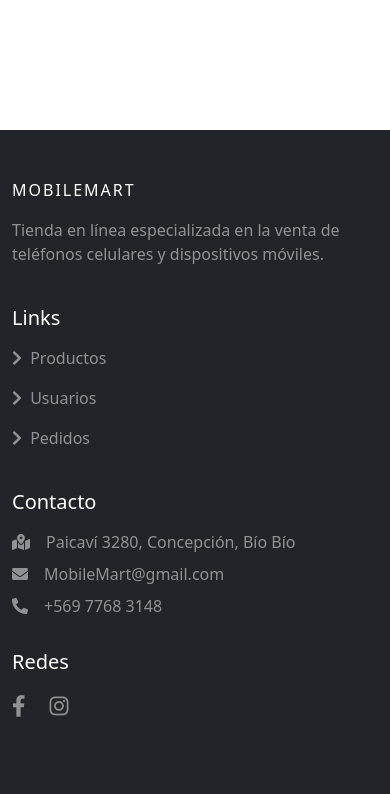
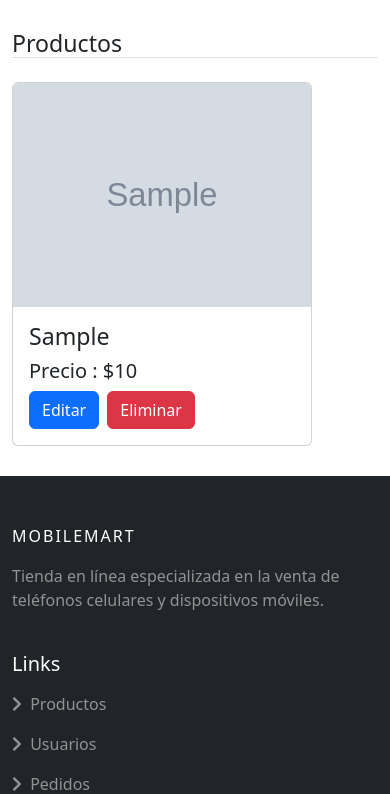
Before and after one commit to m-fuentesr/proyecto-github, a Django app: page /administracion/ in a window 390 px wide. Shown: the part 58-852 px from the top of the page. Before the commit the page ends 775 px from the top, so only its background shows below. Run offline with Django 5.2, Linux system fonts and the light colour scheme; a user stored in the database is signed in; tables that the repository leaves empty hold one stand-in row (values such as "Sample post"); grey boxes marked "Sample" are stand-in pictures; some libraries are stand-ins or nearby versions.

Commit message:
Matías Fuentes
feat: agregar vista para administrador de 'listar celulares' con opción de 'eliminar'

Agregado listado de productos con opción de eliminación en la vista de administración
- Se añadió una sección para mostrar todos los productos disponibles en la base de datos (celulares) en un formato de tarjetas responsivas.
- Se implementó un botón de "Eliminar" para cada producto, que permite eliminarlo de forma permanente.
- Se añadió funcionalidad para confirmar la eliminación del producto mediante una ventana emergente (SweetAlert), con opciones de confirmación o cancelación.
- Se incluyó un enlace de "Editar" que lleva al usuario a la página de edición del producto (aún no implementada).
- Se cargó un archivo CSS para estilizar la vista de los productos y se incluyó un script `scriptagregarprod.js` para la funcionalidad de eliminación.

```diff
--- a/mobilemart/templates/mobilemart/editarproducto.html
+++ b/mobilemart/templates/mobilemart/editarproducto.html
@@ -16,4 +16,50 @@
 
     {% block contenido %}
 
+    <div class="container" style="margin-bottom: 30px;">
+        <h3 class="border-bottom " style="margin-top: 30px;">Productos</h3>
+        <div class="row">
+            {% for c in celulares %}
+            <div class="col-sm-6 col-md-4 col-lg-3 mt-3">
+                <div class="card" style="width: 300px; margin-right: 10px;">
+                    <img class="card-img-top" src="{{c.foto.url}}" alt="{{c.modelo}}">
+                    <div class="card-body">
+                        <h3 class="card-title">{{c.modelo}}</h3>
+                        <h5 class="card-text">Precio : ${{c.precio|intcomma:False}} </h5>
+                        <div class="d-flex">
+                            <a href="{% url 'ventanaedicion' c.id %}" class="btn btn-primary mr-2">
+                                Editar
+                            </a>
+                            <form method="post" action="{% url 'eliminarproducto' c.id %}" style="display:inline;" id="delete-form-{{ c.id }}">
+                                {% csrf_token %}
+                                <button type="button" class="btn btn-danger ms-2" onclick="confirmDelete('{{ c.id }}')">Eliminar</button>
+                            </form>
+                        </div>
+                    </div>
+                </div>
+            </div>
+            {% endfor %}
+        </div>
+    </div>
+
+    <script>
+        function confirmDelete(id) {
+            Swal.fire({
+                title: '¿Estás seguro?',
+                text: "El producto será eliminado permanentemente.",
+                icon: 'warning',
+                showCancelButton: true,
+                confirmButtonColor: '#dc3545',
+                confirmButtonText: 'Sí, eliminarlo',
+                cancelButtonText: 'Cancelar'
+            }).then(function(result) {
+                if (result.isConfirmed) {
+                    document.getElementById('delete-form-' + id).submit();
+                }
+            })
+        }
+    </script>
+
+    <script src="{% static 'mobilemart/js/scriptagregarprod.js' %}"></script>
+
     {% endblock contenido %}
```
